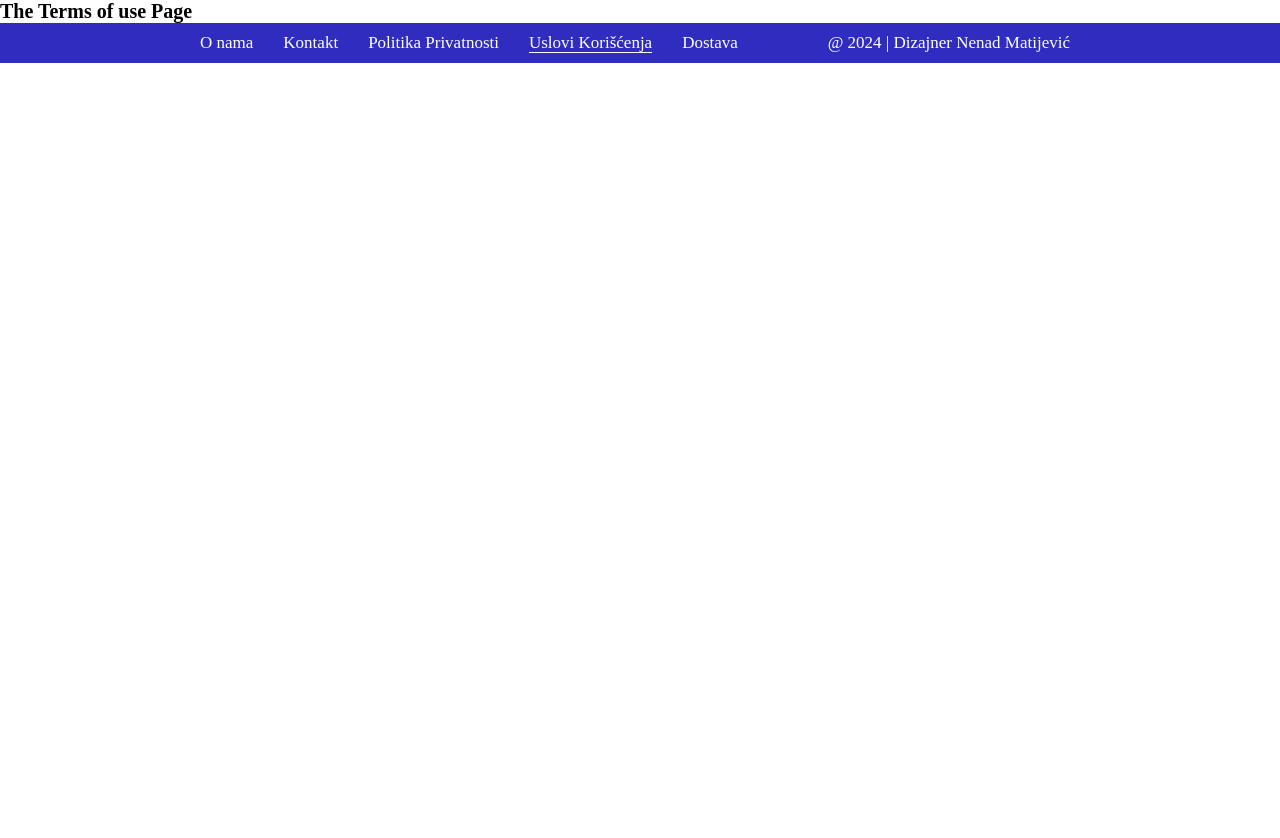
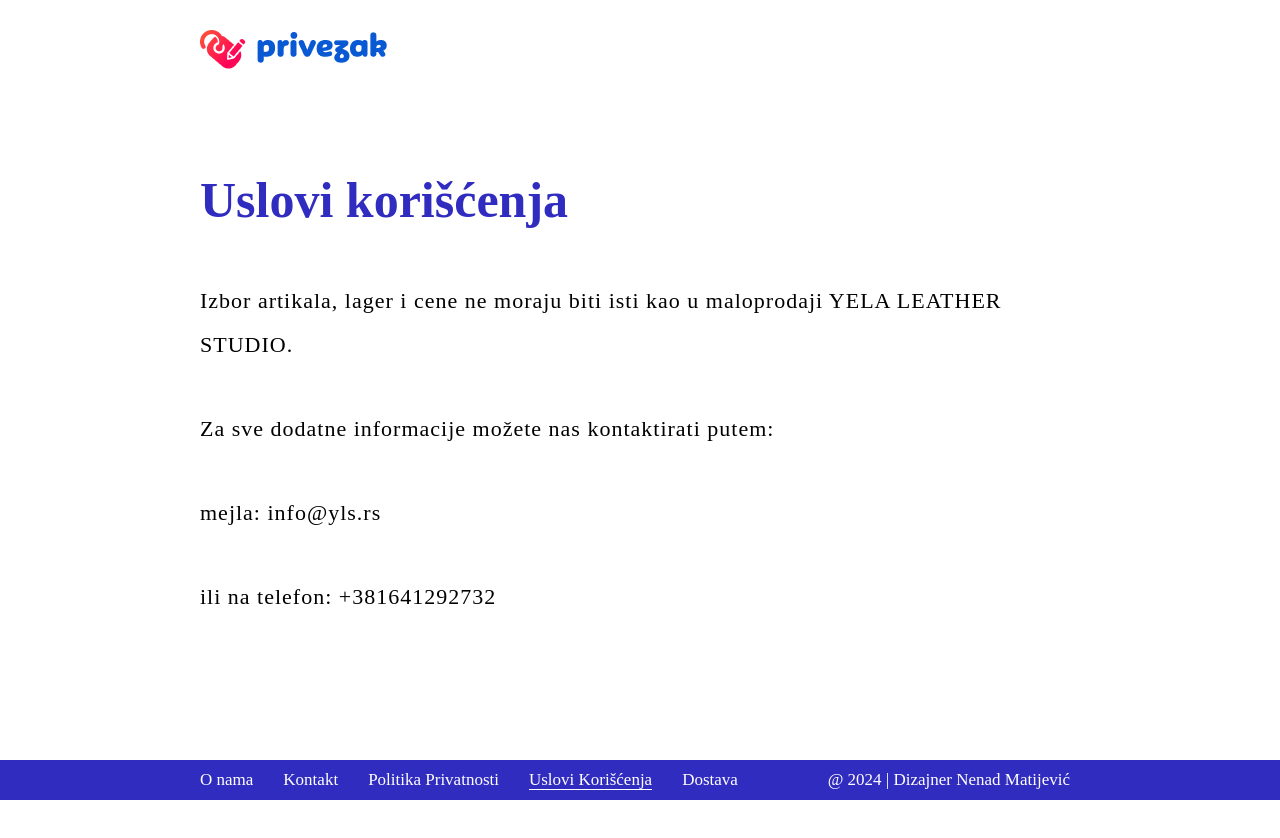
Before and after one commit to nenad997/privezak-app-clone, a React (Vite) app: page /uslovi-koriscenja in a window 1280 px wide. Before the commit the page ends 800 px from the top, so only its background shows below. Built offline with nearby package versions, Linux system fonts and the light colour scheme.

Commit message:
add termsofuse layout

```diff
--- /dev/null
+++ b/src/components/content/terms-of-use/TermsLayout.module.css
@@ -0,0 +1,19 @@
+.info {
+  font-size: 2.2rem;
+  margin-top: 5rem;
+  display: flex;
+  flex-direction: column;
+  gap: 4rem;
+  letter-spacing: 1px;
+  line-height: 2;
+
+  & span {
+    display: block;
+  }
+}
+
+.contact {
+  display: flex !important;
+  flex-direction: column;
+  gap: 4rem;
+}
--- /dev/null
+++ b/src/components/content/terms-of-use/TermsLayout.tsx
@@ -0,0 +1,23 @@
+import PageWrapper from "../../ui/PageWrapper";
+import classes from "./TermsLayout.module.css";
+
+const TermsLayout = () => {
+  return (
+    <PageWrapper>
+      <h1 className="global__h1">Uslovi korišćenja</h1>
+      <p className={classes.info}>
+        <span>
+          Izbor artikala, lager i cene ne moraju biti isti kao u maloprodaji
+          YELA LEATHER STUDIO.
+        </span>
+        <span className={classes.contact}>
+          Za sve dodatne informacije možete nas kontaktirati putem:
+          <span>mejla: info@yls.rs</span>
+          <span>ili na telefon: +381641292732</span>
+        </span>
+      </p>
+    </PageWrapper>
+  );
+};
+
+export default TermsLayout;
--- a/src/pages/TermsOfUse.tsx
+++ b/src/pages/TermsOfUse.tsx
@@ -1,5 +1,7 @@
+import TermsLayout from "../components/content/terms-of-use/TermsLayout";
+
 const TermsOfUsePage = () => {
-  return <h1>The Terms of use Page</h1>;
+  return <TermsLayout />;
 };
 
 export default TermsOfUsePage;
```
